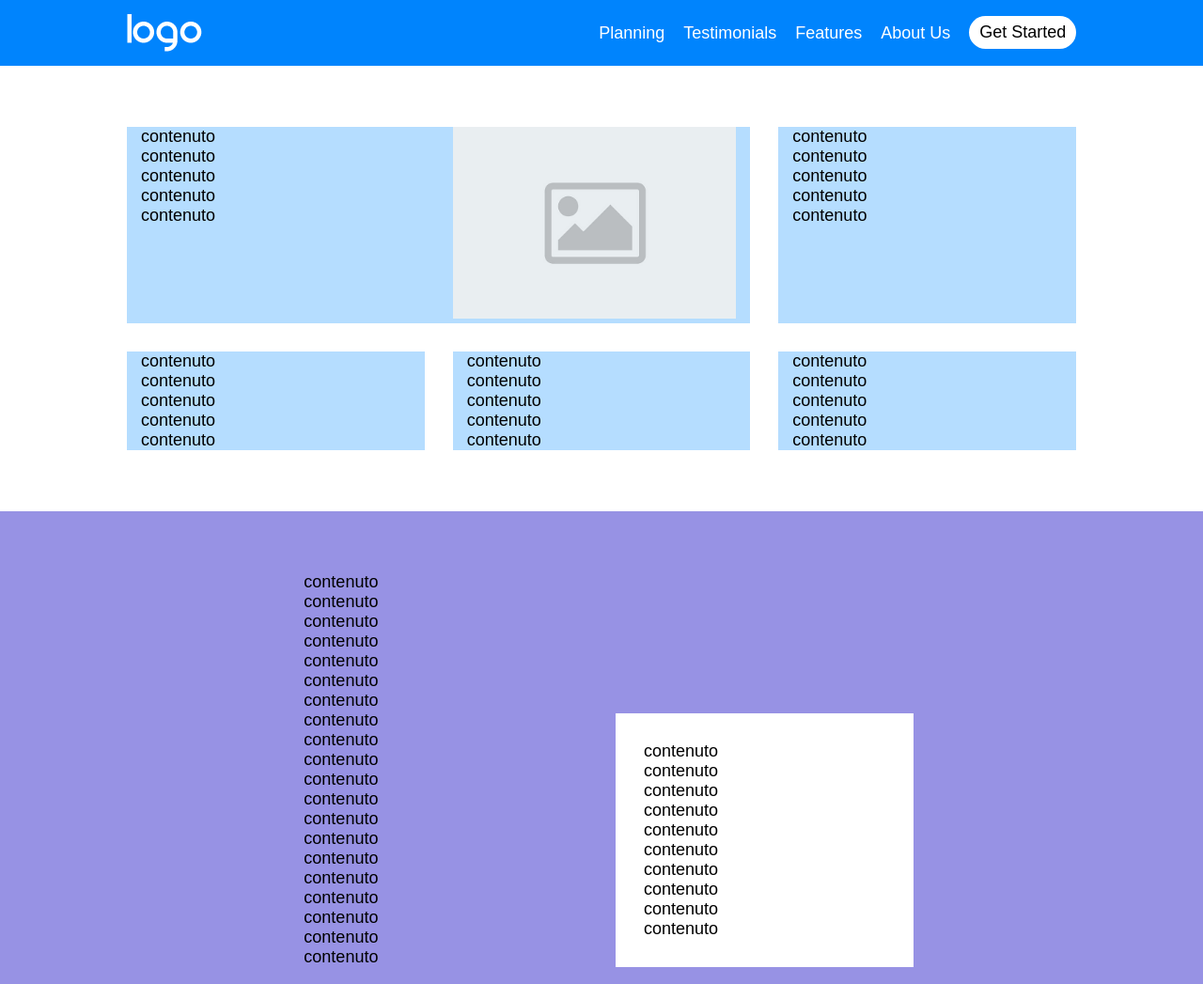
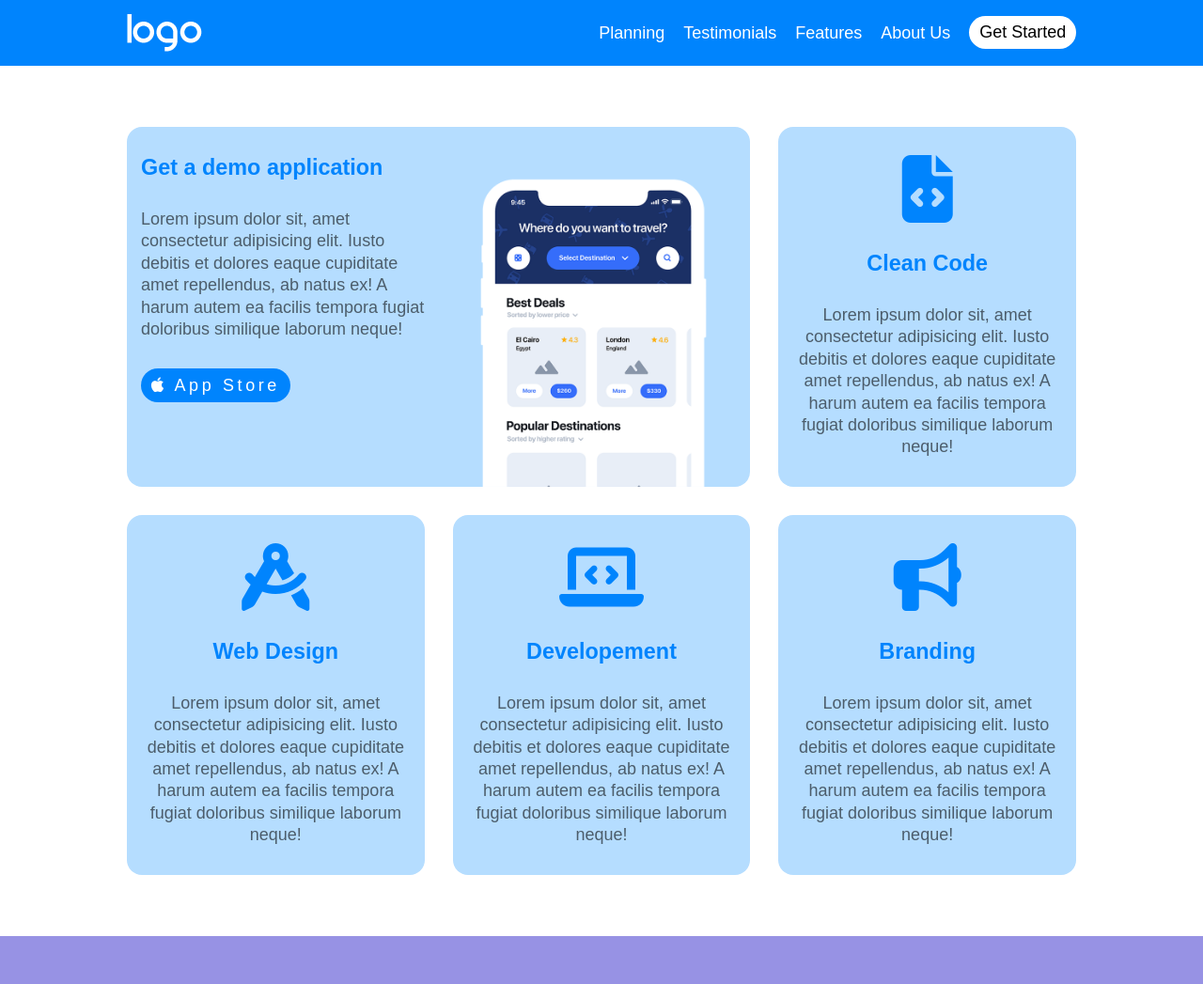
Before and after one commit to yusef02/htmlcss-responsive-layout, a plain HTML site: page index.html in a window 1280 px wide. Shown: the top 1047 px of the page at 94% size. Drawn offline with Linux system fonts and the light colour scheme.

Commit message:
feat(main): added section demo content

```diff
--- a/assets/css/style.css
+++ b/assets/css/style.css
@@ -1,6 +1,7 @@
 :root {
   --primary-color: #0084fd;
   --secondary-color: #9792e4;
+  --base-color: #4c5d6b;
   --card-bg-color: #b5ddff;
 
   --base-size: 15px;
@@ -75,9 +76,17 @@
   padding: var(--m-size);
 }
 .tag--bg-white {
+  text-decoration: none;
   background-color: white;
   border-radius: 20px;
   color: black;
+  padding: 0.4rem 0.6rem;
+}
+.tag--bg-blue {
+  text-decoration: none;
+  background-color: var(--primary-color);
+  border-radius: 20px;
+  color: white;
   padding: 0.4rem 0.6rem;
 }
 
@@ -121,14 +130,47 @@
 }
 #sectionDemo .card {
   height: 100%;
+  border-radius: 16px;
   background-color: var(--card-bg-color);
+  text-align: center;
 }
 #sectionDemo .card .row {
   display: flex;
+  height: 100%;
 }
 #sectionDemo .card .col--50 {
   padding: 0 var(--base-size);
 }
+#sectionDemo .card__icon {
+  font-size: 4rem;
+  color: var(--primary-color);
+  margin-top: var(--m-size);
+}
+#sectionDemo .card__title {
+  color: var(--primary-color);
+  font-size: 1.3rem;
+  margin-top: var(--m-size);
+}
+#sectionDemo .card__desc {
+  line-height: 1.3rem;
+  color: var(--base-color);
+  margin-top: var(--m-size);
+  margin-bottom: var(--m-size);
+}
+#sectionDemo .card__tag {
+  display: inline-block;
+  /* margin-top: var(--m-size); */
+  margin-bottom: var(--m-size);
+  letter-spacing: 0.2rem;
+}
+#sectionDemo .card .col--50:nth-child(1) {
+  text-align: left;
+}
+#sectionDemo .card .col--50:nth-child(2) {
+  align-self: flex-end;
+}
+/* il problema non è legato alla disposizione flex della riga ma al fatto che la riga figlia di container mantiene un altezza maggiore in quanto il contenuto della card affianco si enstende ancora sotto*/
+/* risolto dando il 100% della heigt alla riga nella card */
 
 /* SECTION PLANNING */
 
--- a/index.html
+++ b/index.html
@@ -10,6 +10,14 @@
 
     <!-- link stylesheet responsive -->
     <link rel="stylesheet" href="./assets/css/responsive.css" />
+
+    <!-- link fontawesome stylesheet -->
+    <link
+      rel="stylesheet"
+      href="https://cdnjs.cloudflare.com/ajax/libs/font-awesome/6.5.1/css/all.min.css"
+      integrity="sha512-DTOQO9RWCH3ppGqcWaEA1BIZOC6xxalwEsw9c2QQeAIftl+Vegovlnee1c9QX4TctnWMn13TZye+giMm8e2LwA=="
+      crossorigin="anonymous"
+      referrerpolicy="no-referrer" />
   </head>
 
   <body>
@@ -43,41 +51,73 @@
               <div class="card">
                 <div class="row">
                   <div class="col--50">
-                    contenuto <br />contenuto <br />contenuto <br />contenuto
-                    <br />contenuto <br />
+                    <h3 class="card__title">Get a demo application</h3>
+                    <p class="card__desc">
+                      Lorem ipsum dolor sit, amet consectetur adipisicing elit.
+                      Iusto debitis et dolores eaque cupiditate amet
+                      repellendus, ab natus ex! A harum autem ea facilis tempora
+                      fugiat doloribus similique laborum neque!
+                    </p>
+                    <a href="#" class="card__tag tag--bg-blue"
+                      ><i class="fa-brands fa-apple"></i> App Store</a
+                    >
                   </div>
                   <div class="col--50">
                     <img
-                      src="./assets/img/placeholder-image.jpg"
-                      class="w-100" />
+                      src="./assets/img/phone.png"
+                      class="w-100 block card__image" />
                   </div>
                 </div>
               </div>
             </div>
             <div class="col--1-3">
               <div class="card">
-                contenuto <br />contenuto <br />contenuto <br />contenuto
-                <br />contenuto <br />
+                <i class="fa-solid fa-file-code card__icon"></i>
+                <h3 class="card__title">Clean Code</h3>
+                <p class="card__desc">
+                  Lorem ipsum dolor sit, amet consectetur adipisicing elit.
+                  Iusto debitis et dolores eaque cupiditate amet repellendus, ab
+                  natus ex! A harum autem ea facilis tempora fugiat doloribus
+                  similique laborum neque!
+                </p>
               </div>
             </div>
           </div>
           <div class="row">
             <div class="col--1-3">
               <div class="card">
-                contenuto <br />contenuto <br />contenuto <br />contenuto
-                <br />contenuto <br />
+                <i class="fa-solid fa-compass-drafting card__icon"></i>
+                <h3 class="card__title">Web Design</h3>
+                <p class="card__desc">
+                  Lorem ipsum dolor sit, amet consectetur adipisicing elit.
+                  Iusto debitis et dolores eaque cupiditate amet repellendus, ab
+                  natus ex! A harum autem ea facilis tempora fugiat doloribus
+                  similique laborum neque!
+                </p>
               </div>
             </div>
             <div class="col--1-3">
               <div class="card">
-                contenuto <br />contenuto <br />contenuto <br />contenuto
-                <br />contenuto <br />
+                <i class="fa-solid fa-laptop-code card__icon"></i>
+                <h3 class="card__title">Developement</h3>
+                <p class="card__desc">
+                  Lorem ipsum dolor sit, amet consectetur adipisicing elit.
+                  Iusto debitis et dolores eaque cupiditate amet repellendus, ab
+                  natus ex! A harum autem ea facilis tempora fugiat doloribus
+                  similique laborum neque!
+                </p>
               </div>
             </div>
             <div class="col--1-3">
               <div class="card">
-                contenuto <br />contenuto <br />contenuto <br />contenuto
-                <br />contenuto <br />
+                <i class="fa-solid fa-bullhorn card__icon"></i>
+                <h3 class="card__title">Branding</h3>
+                <p class="card__desc">
+                  Lorem ipsum dolor sit, amet consectetur adipisicing elit.
+                  Iusto debitis et dolores eaque cupiditate amet repellendus, ab
+                  natus ex! A harum autem ea facilis tempora fugiat doloribus
+                  similique laborum neque!
+                </p>
               </div>
             </div>
           </div>
```
